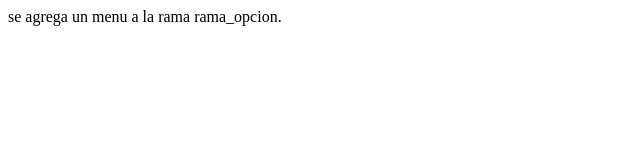
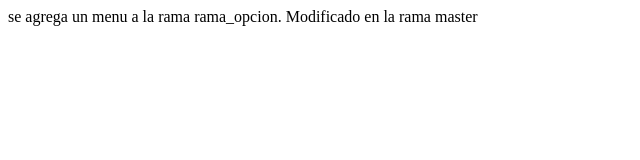
Before and after one commit to adguez/mitocode_practice, a plain HTML site: page nueva_opcion.html in a window 1280 px wide. Shown: the whole page, without its empty margins (0-640 px from the left). Drawn offline with Linux system fonts and the light colour scheme.

Commit message:
Se agregó body a nueva opción

```diff
--- a/nueva_opcion.html
+++ b/nueva_opcion.html
@@ -1 +1,3 @@
 se agrega un menu a la rama rama_opcion.
+
+<body> Modificado en la rama master</body>
```
